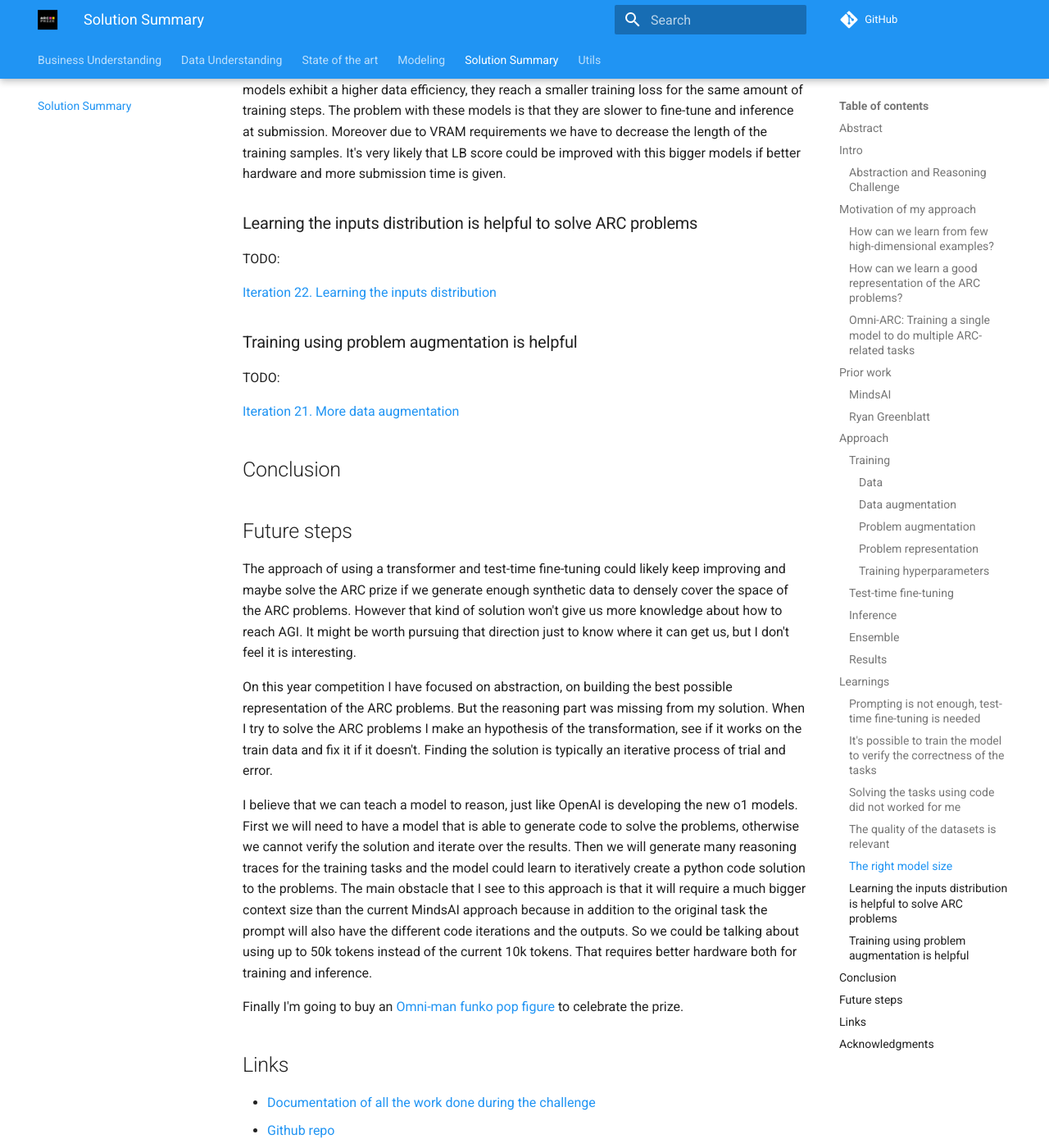
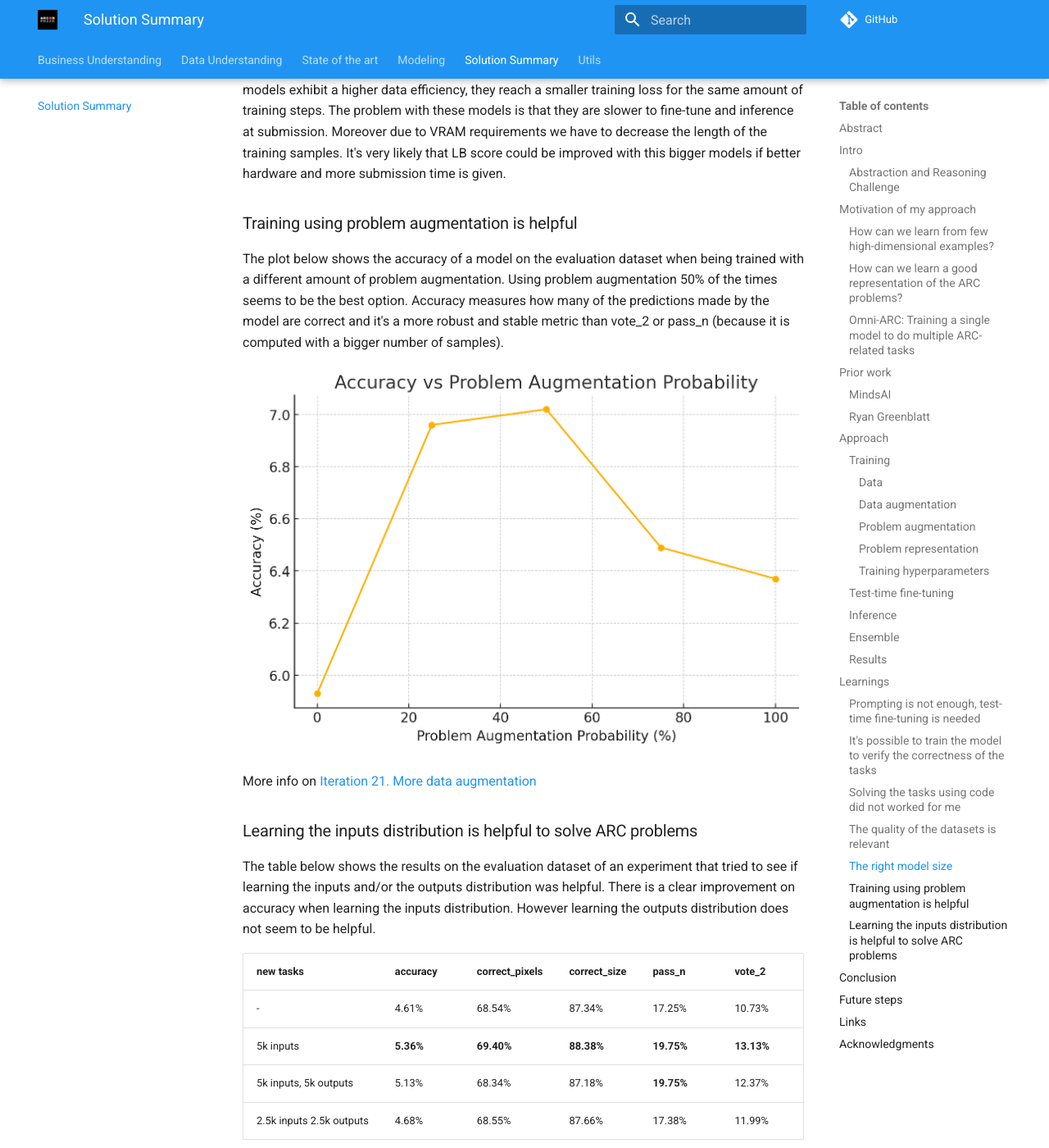
Before and after one commit to zhengjunyao-work/arc24, an MkDocs documentation site: the page built from docs/05_Solution_Summary.md, in a window 1280 px wide and 1400 px high, scrolled down 11875 px. Shown: the whole window at 82% size. Built offline with MkDocs 1.6.1 and Material for MkDocs 9.7.7, drawn with Linux system fonts in a browser that asks for light colours; comment, search, counter and statistics services are not loaded.

Commit message:
updated documentation

```diff
--- a/docs/05_Solution_Summary.md
+++ b/docs/05_Solution_Summary.md
@@ -412,17 +412,30 @@ Moreover due to VRAM requirements we have to decrease the length of the training
 likely that LB score could be improved with this bigger models if better hardware and more submission
 time is given.
 
+### Training using problem augmentation is helpful
+
+The plot below shows the accuracy of a model on the evaluation dataset when being trained with a different
+amount of problem augmentation. Using problem augmentation 50% of the times seems to be the best option. Accuracy measures how many of the predictions made by the model are correct and it's a more robust and stable metric than vote_2 or pass_n (because it is computed with a bigger number of samples).
+
+![problem augmentation](res/2024-11-12-09-33-08.png)
+
+More info on [Iteration 21. More data augmentation](modeling/Iteration_21_more_data_augmentation.md)
+
 ### Learning the inputs distribution is helpful to solve ARC problems
 
-TODO:
+The table below shows the results on the evaluation dataset of an experiment that tried to see if
+learning the inputs and/or the outputs distribution was helpful. There is a clear improvement on accuracy
+when learning the inputs distribution. However learning the outputs distribution does not seem to be
+helpful.
+
+| new tasks                | accuracy  | correct_pixels | correct_size | pass_n     | vote_2     |
+|--------------------------|-----------|----------------|--------------|------------|------------|
+| -                        | 4.61%     | 68.54%         | 87.34%       | 17.25%     | 10.73%     |
+| 5k inputs                | **5.36%** | **69.40%**     | **88.38%**   | **19.75%** | **13.13%** |
+| 5k inputs, 5k outputs    | 5.13%     | 68.34%         | 87.18%       | **19.75%** | 12.37%     |
+| 2.5k inputs 2.5k outputs | 4.68%     | 68.55%         | 87.66%       | 17.38%     | 11.99%     |
 
 [Iteration 22. Learning the inputs distribution](modeling/Iteration_22_learning_inputs_distribution.md)
-
-### Training using problem augmentation is helpful
-
-TODO:
-
-[Iteration 21. More data augmentation](modeling/Iteration_21_more_data_augmentation.md)
 
 ## Conclusion
 
```
Also changed, not shown: docs/res/2024-11-12-09-33-08.png (added).
